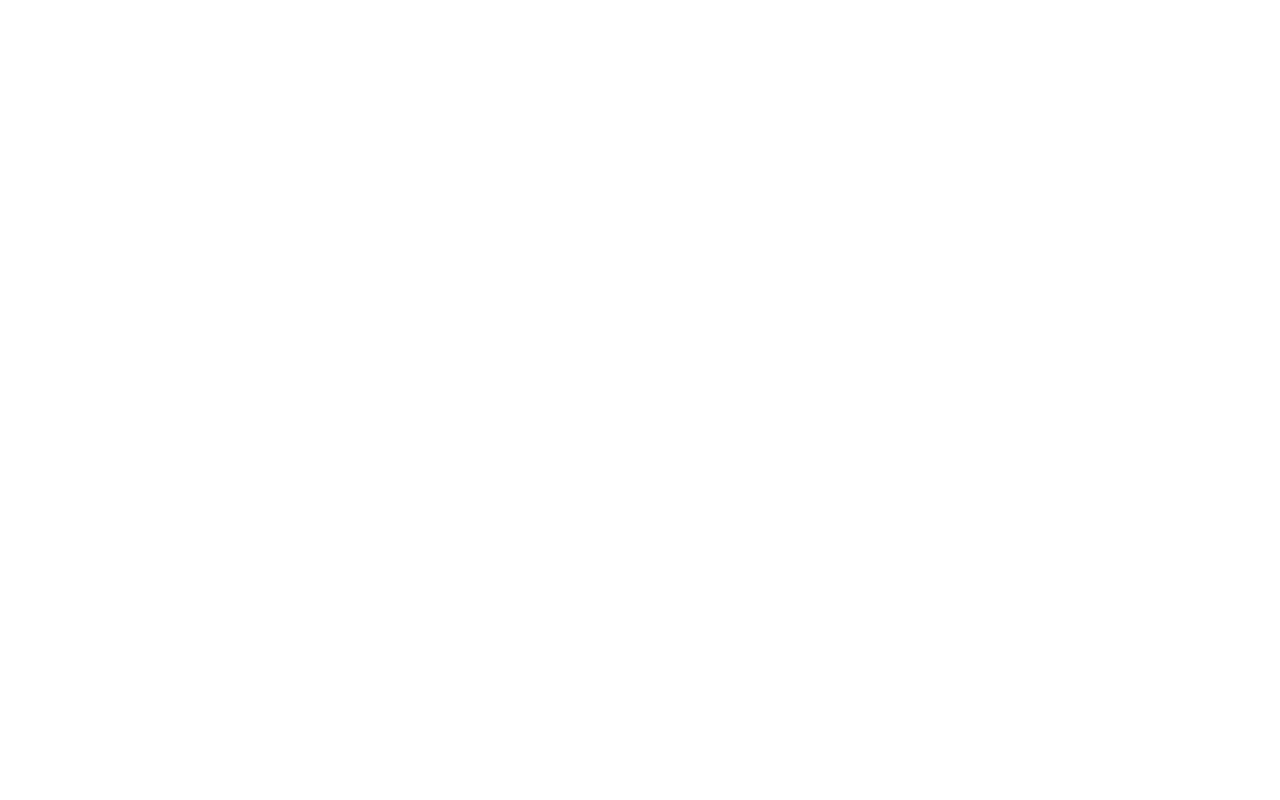
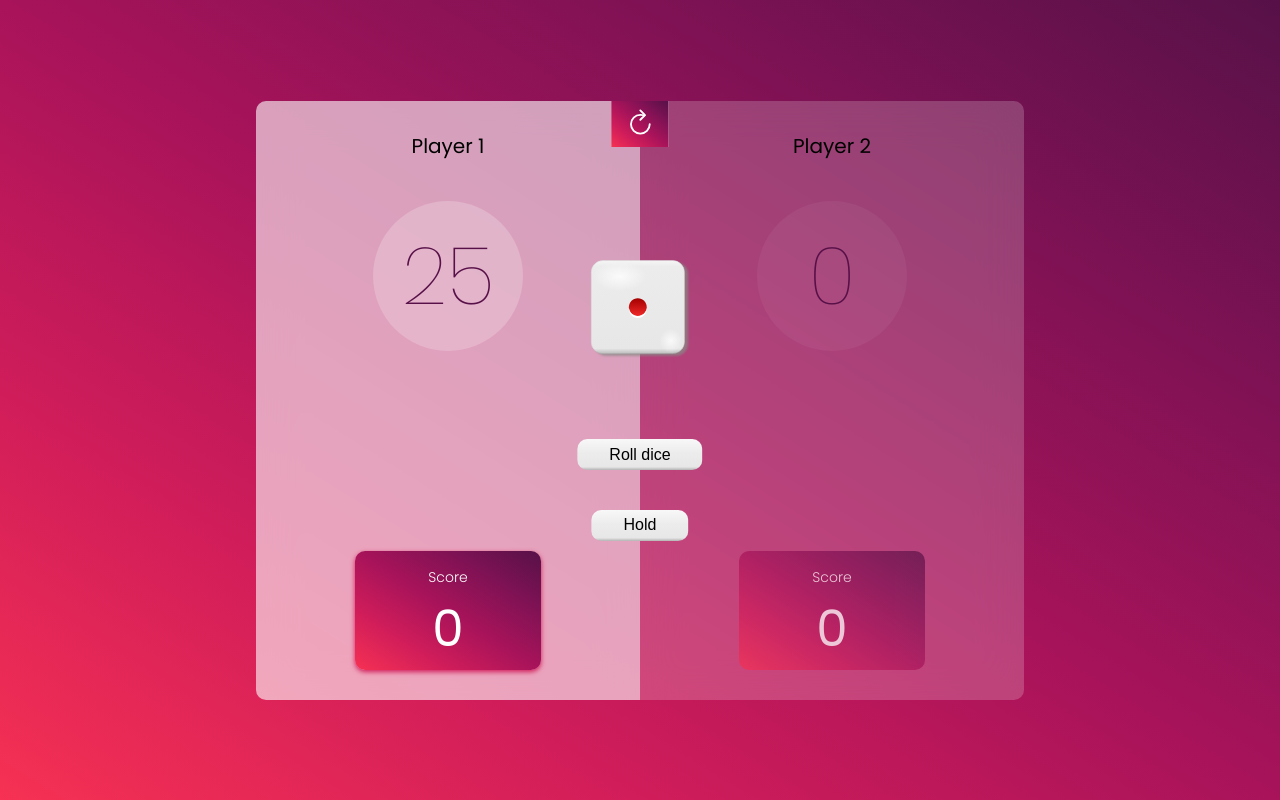
Before and after one commit to abhijith0078/Dice-game, a plain HTML site: page index.html in a window 1280 px wide. Drawn offline with nearby package versions, Linux system fonts and the light colour scheme.

Commit message:
added js logic to Dice game

```diff
--- a/index.html
+++ b/index.html
@@ -4,10 +4,51 @@
     <meta charset="UTF-8" />
     <meta http-equiv="X-UA-Compatible" content="IE=edge" />
     <meta name="viewport" content="width=device-width, initial-scale=1.0" />
+    <link rel="preconnect" href="https://fonts.googleapis.com" />
+    <link rel="preconnect" href="https://fonts.gstatic.com" crossorigin />
+    <link
+      href="https://fonts.googleapis.com/css2?family=Poppins:wght@100;300;400;500&display=swap"
+      rel="stylesheet"
+    />
     <link rel="stylesheet" href="style.css" />
     <title>Roll dice</title>
   </head>
   <body>
+    <main class="main">
+      <section class="left active">
+        <h1 class="player">Player 1</h1>
+        <span class="score score-0 mt">25</span>
+        <div class="current-score mt-3">
+          <span class="current-score__heading">Score</span>
+          <span class="current-score__digit current-0">0</span>
+        </div>
+        <button class="new-game">
+          <ion-icon class="refresh" name="refresh"></ion-icon>
+        </button>
+      </section>
+      <section class="right">
+        <h1 class="player">Player 2</h1>
+        <span class="score score-1 mt">0</span>
+        <div class="current-score mt-3">
+          <span class="current-score__heading">Score</span>
+          <span class="current-score__digit current-1">0</span>
+        </div>
+      </section>
+
+      <div class="dice">
+        <img src="img/dice-1.svg" alt="Rolling dice" class="dice__img" />
+        <button class="btn dice__roll mt-2">Roll dice</button>
+        <button class="btn dice__hold mt">Hold</button>
+      </div>
+    </main>
+    <script
+      type="module"
+      src="https://unpkg.com/ionicons@5.5.2/dist/ionicons/ionicons.esm.js"
+    ></script>
+    <script
+      nomodule
+      src="https://unpkg.com/ionicons@5.5.2/dist/ionicons/ionicons.js"
+    ></script>
     <script src="script.js"></script>
   </body>
 </html>
--- a/script.js
+++ b/script.js
@@ -0,0 +1,44 @@
+"use strict";
+
+const leftEl = document.querySelector(".left");
+const rightEl = document.querySelector(".right");
+const diceRollEl = document.querySelector(".dice__roll");
+const diceHold = document.querySelector(".dice__hold");
+
+let score = 0;
+let player = 0;
+const points = [0, 0];
+
+diceRollEl.addEventListener("click", function () {
+  let dice = Math.floor(Math.random() * 6) + 1;
+  console.log(`player ${player} got dice number ${dice}`);
+  if (dice === 6) {
+    score = 0;
+    console.log(`------------player ${player} out------------`);
+    player = player === 0 ? 1 : 0;
+
+    leftEl.classList.toggle("active");
+    rightEl.classList.toggle("active");
+
+    console.log(`points ${points}`);
+    console.log(`--------------------------------`);
+    console.log(`new player ${player}`);
+    console.log(`--------------------------------`);
+
+    return;
+  }
+  score += dice;
+});
+diceHold.addEventListener("click", function () {
+  points[player] += score;
+
+  console.log(`player ${player} hold dice`);
+  player = player === 0 ? 1 : 0;
+  score = 0;
+  leftEl.classList.toggle("active");
+  rightEl.classList.toggle("active");
+  console.log(`points ${points}`);
+  console.log(`--------------------------------`);
+  console.log(`new player ${player} chance`);
+  console.log(`--------------------------------`);
+});
--- a/style.css
+++ b/style.css
@@ -0,0 +1,187 @@
+*,
+*::before,
+*::after {
+  margin: 0;
+  padding: 0;
+  box-sizing: inherit;
+}
+html {
+  font-size: 62.5%;
+}
+body {
+  box-sizing: borderbox;
+  font-family: "Poppins", sans-serif;
+  background-image: linear-gradient(
+    to right top,
+    #f63153,
+    #d11d5a,
+    #a8135a,
+    #7f1254,
+    #571148
+  );
+  background-repeat: no-repeat;
+}
+.mt-sm {
+  margin-top: 2vh;
+}
+.mt {
+  margin-top: 5vh;
+}
+.mt-2 {
+  margin-top: 10vh;
+}
+.mt-3 {
+  margin-top: 25vh;
+}
+
+.main {
+  width: 60%;
+  min-height: 100vh;
+  margin: 0 auto;
+  display: flex;
+  align-items: center;
+
+  position: relative;
+}
+.left {
+  flex: 1;
+  background-color: rgba(255, 255, 255, 0.2);
+  display: flex;
+  flex-direction: column;
+  align-items: center;
+  border-top-left-radius: 1rem;
+  border-bottom-left-radius: 1rem;
+
+  padding-block: 3rem;
+  backdrop-filter: blur(2rem);
+  position: relative;
+}
+.right {
+  flex: 1;
+  background-color: rgba(255, 255, 255, 0.2);
+  display: flex;
+  flex-direction: column;
+  align-items: center;
+  border-top-right-radius: 1rem;
+  border-bottom-right-radius: 1rem;
+  backdrop-filter: blur(2rem);
+  z-index: -1;
+  padding-block: 3rem;
+  position: relative;
+}
+.active {
+  background-color: rgba(255, 255, 255, 0.6);
+  /* transition: all 0.6s; */
+}
+.player {
+  font-size: 2rem;
+  font-weight: 400;
+}
+.score {
+  width: 15rem;
+  height: 15rem;
+  line-height: 1;
+  font-size: 8rem;
+  font-weight: 100;
+  display: grid;
+  place-items: center;
+
+  border-radius: 50%;
+  color: #571148;
+
+  background-color: rgba(255, 255, 255, 0.05);
+}
+
+.active .score {
+  background-color: rgba(255, 255, 255, 0.2);
+}
+.current-score {
+  width: 40%;
+  display: flex;
+  flex-direction: column;
+  align-items: center;
+  background-image: linear-gradient(
+    to right top,
+    #f63153,
+    #d11d5a,
+    #a8135a,
+    #7f1254,
+    #571148
+  );
+  opacity: 0.7;
+  padding: 2vh;
+  color: #fff;
+  border-radius: 1rem;
+  gap: 2vh;
+}
+.active .current-score {
+  opacity: 1;
+  box-shadow: 0 0.2rem 0.5rem #d11d5a;
+}
+.current-score__heading {
+  font-size: 1.4rem;
+  font-weight: 300;
+}
+.current-score__digit {
+  font-size: 5rem;
+  line-height: 1;
+}
+.dice {
+  position: absolute;
+  left: 50%;
+  transform: translateX(-50%);
+  display: flex;
+  flex-direction: column;
+  align-items: center;
+}
+.dice__img {
+  width: 10rem;
+  height: 10rem;
+}
+
+.btn {
+  cursor: pointer;
+  font-size: 1.6rem;
+  background-image: linear-gradient(
+    to bottom,
+    #f9f8f8,
+    #ececec,
+    #e8e7e7 90%,
+    #b4b3b4
+  );
+  padding: 0.4em 2em;
+  border-radius: 1rem;
+  border: none;
+}
+/* .dice__roll {
+
+}
+.dice__hold {
+
+} */
+.new-game {
+  cursor: pointer;
+  position: absolute;
+  top: 0;
+  right: 0;
+  transform: translateX(50%);
+  border: none;
+  background-image: linear-gradient(
+    to right top,
+    #f63153,
+    #d11d5a,
+    #a8135a,
+    #7f1254,
+    #571148
+  );
+
+  padding: 0.5em 1em;
+}
+.refresh {
+  width: 3rem;
+  height: 3rem;
+  color: #fff;
+}
+.unvisible {
+  display: none;
+}
```
Also changed, not shown: img/dice-1.svg (added), img/dice-2.svg (added), img/dice-3.svg (added), img/dice-4.svg (added), img/dice-5.svg (added), img/dice-6.svg (added).
